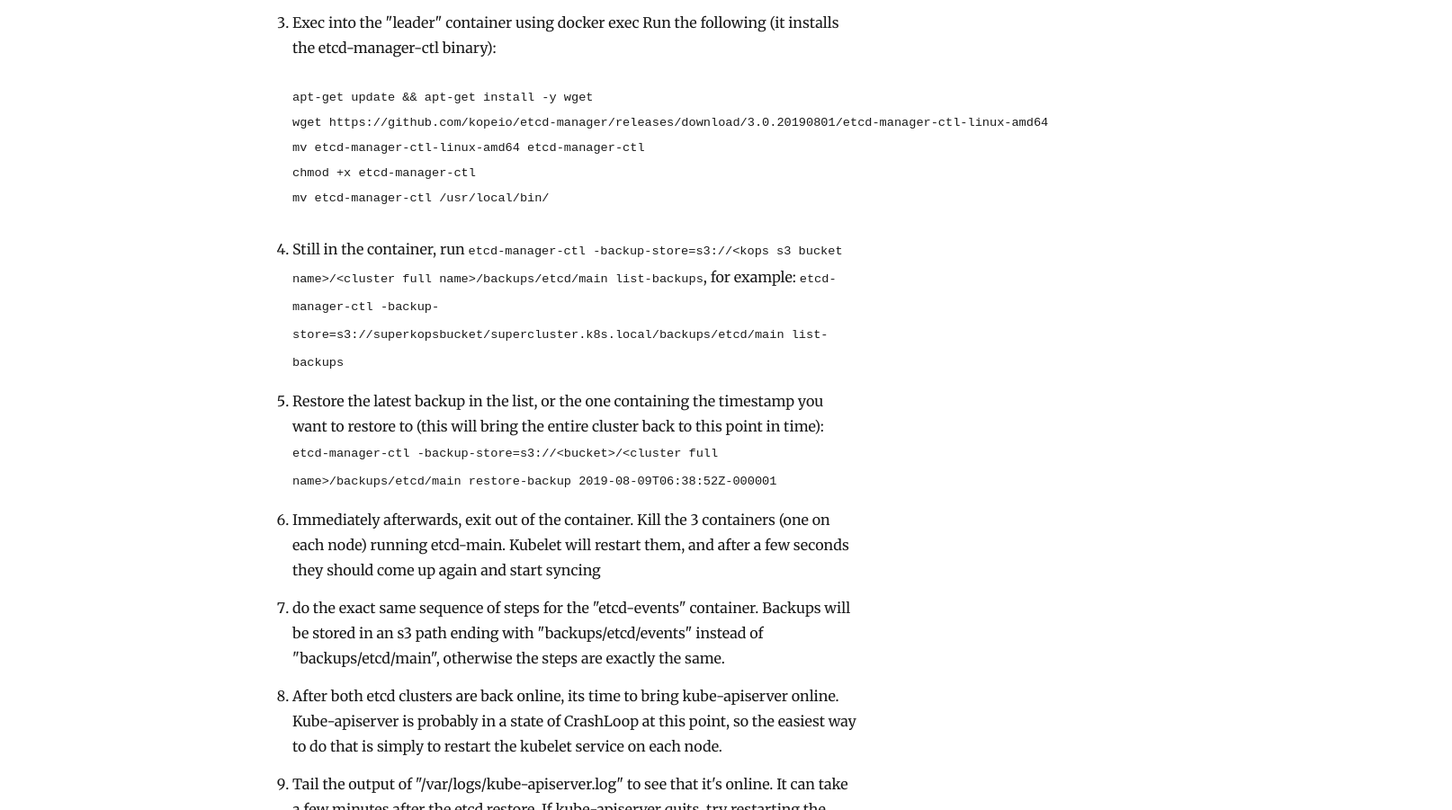
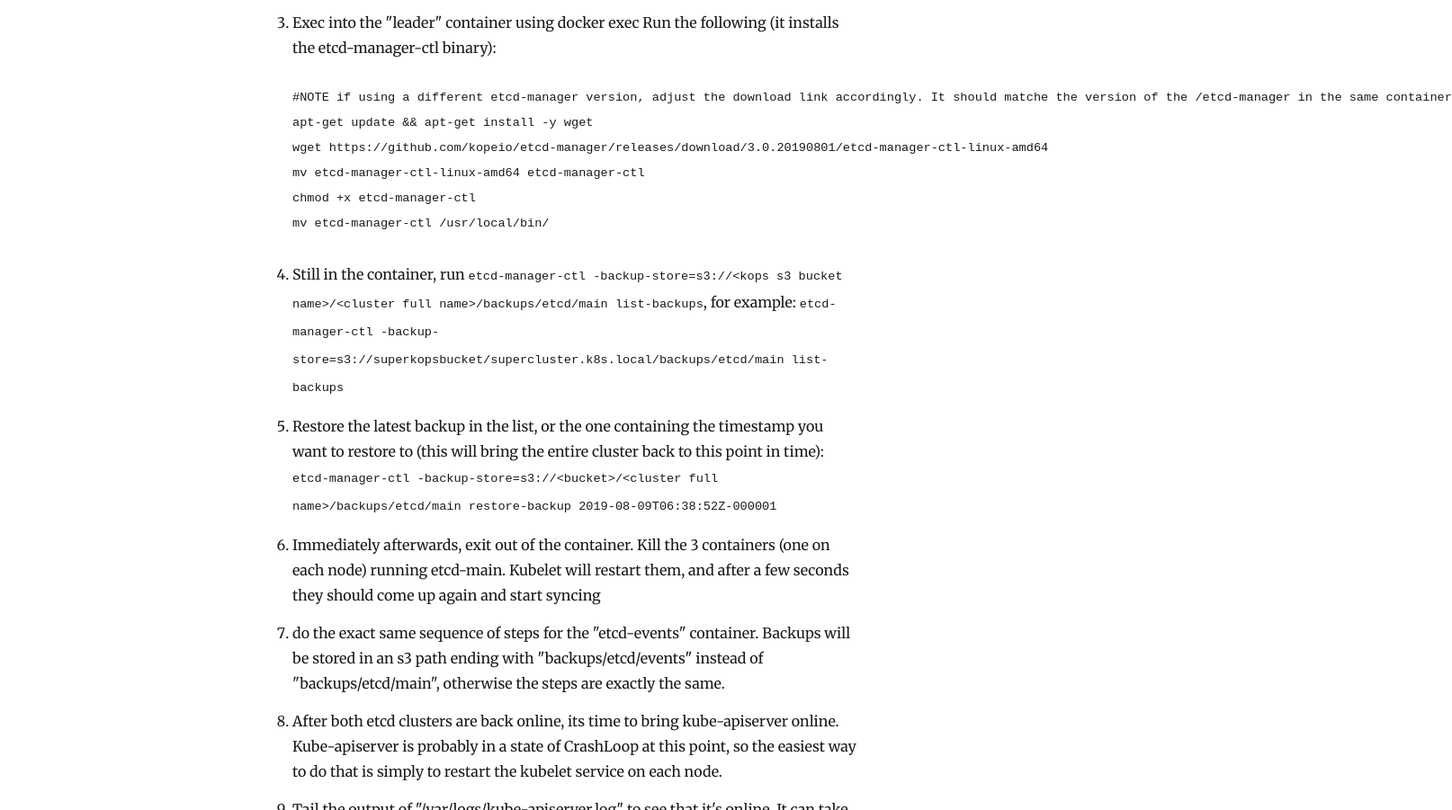
Before and after one commit to trondhindenes/trondsworking-blog-gatsby, a Gatsby site: page /2019-08-09-Kops-Restore/ in a window 1280 px wide. Shown: the part 2602-3503 px from the top of the page at 90% size, 1614 px wide, since content can reach past the window. Built offline with nearby package versions, Linux system fonts and the light colour scheme; Gatsby itself is replaced by a stand-in of ours; some packages are replaced by stand-ins of ours; code samples lack their colours.

Commit message:
Small adjustement

````diff
--- a/content/blog/2019-08-09-Kops-Restore/index.md
+++ b/content/blog/2019-08-09-Kops-Restore/index.md
@@ -38,6 +38,7 @@ This is the tricky bit.
 3. Exec into the "leader" container using docker exec
 Run the following (it installs the etcd-manager-ctl binary):
 ```bash
+#NOTE if using a different etcd-manager version, adjust the download link accordingly. It should matche the version of the /etcd-manager in the same container
 apt-get update && apt-get install -y wget
 wget https://github.com/kopeio/etcd-manager/releases/download/3.0.20190801/etcd-manager-ctl-linux-amd64
 mv etcd-manager-ctl-linux-amd64 etcd-manager-ctl
````
